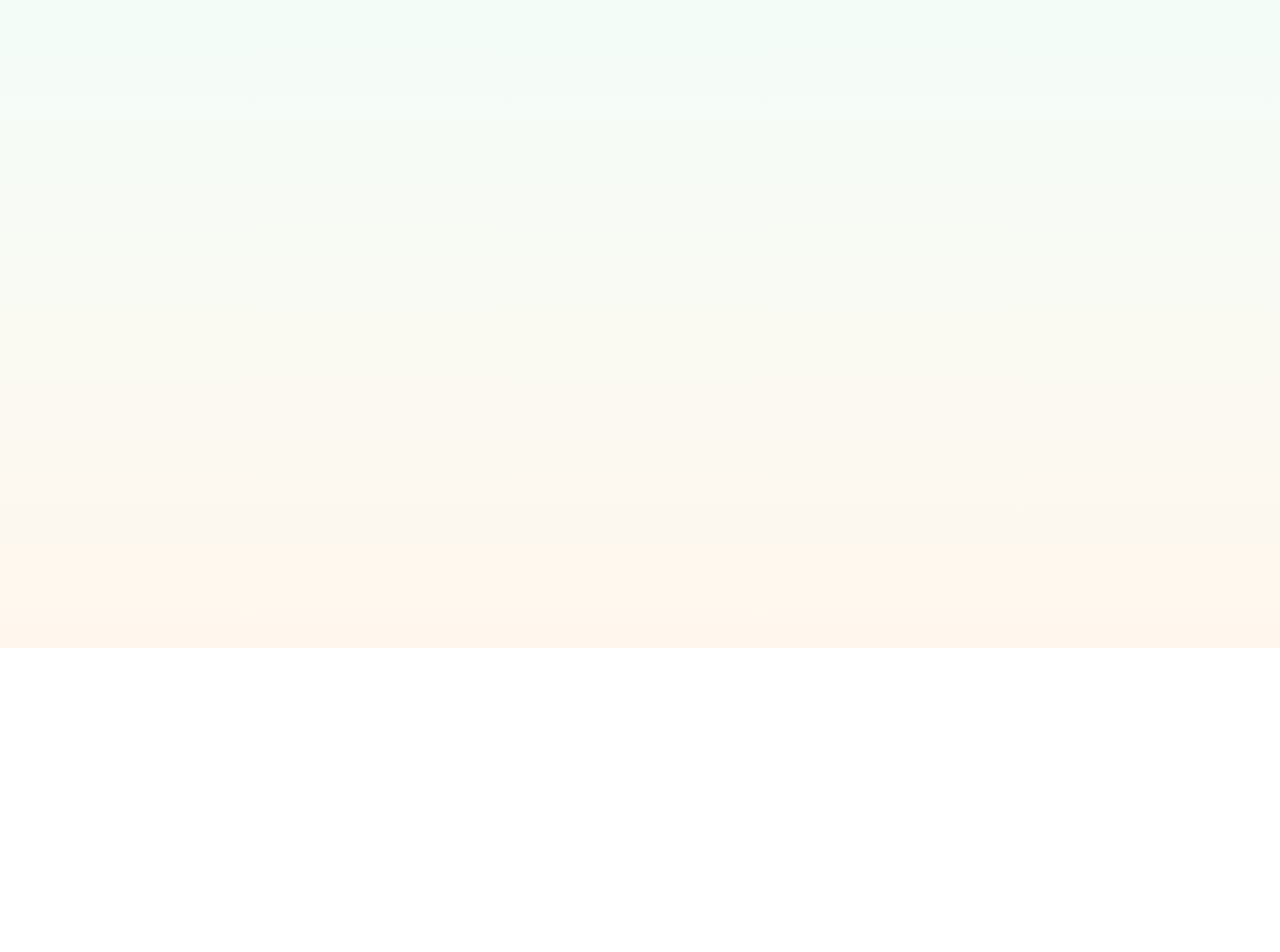
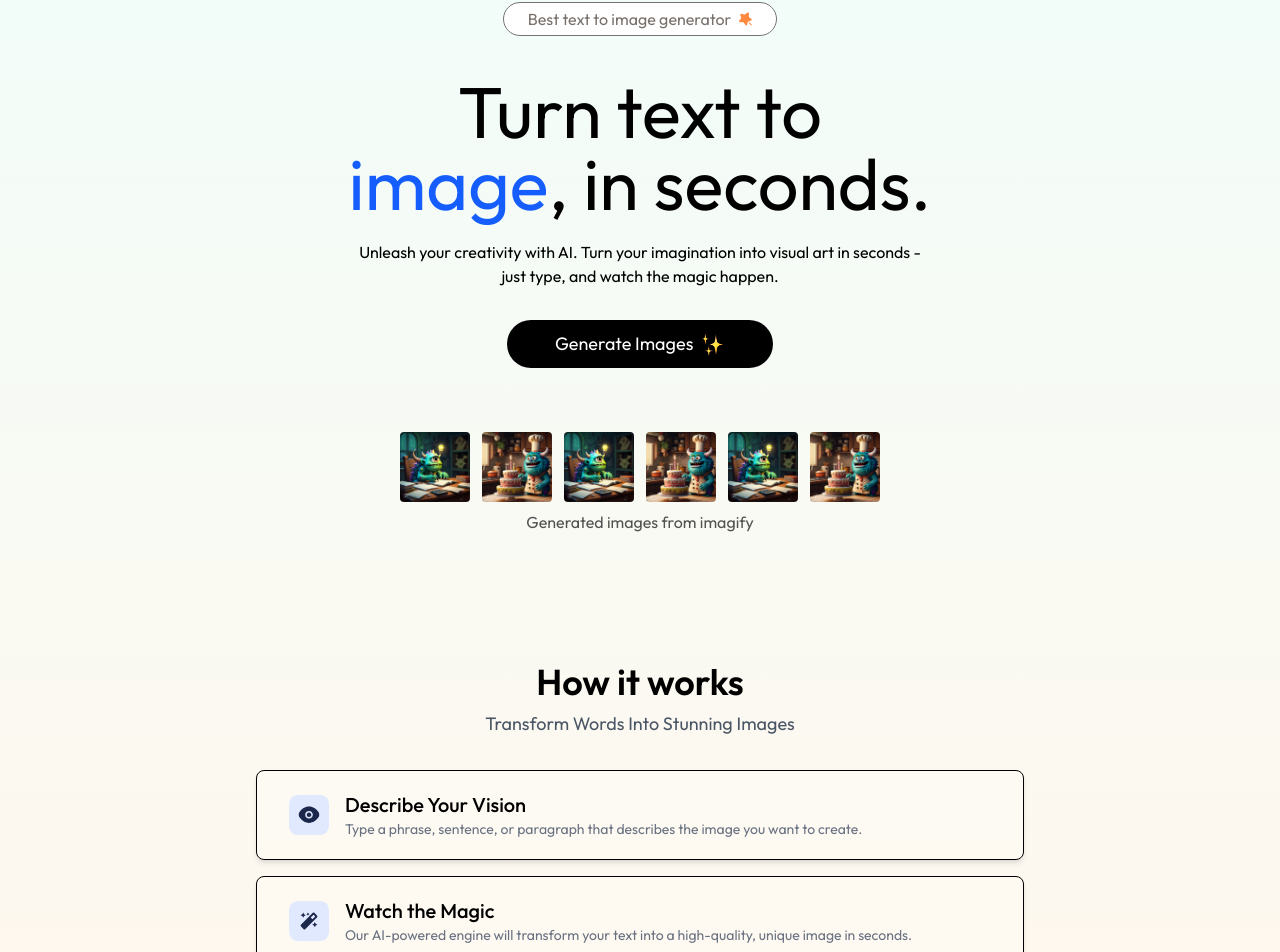
Before and after one commit to RabDino-Phulpoto/Imagify, a React (Vite) app: page / in a window 1280 px wide. Shown: the part 152-1104 px from the top of the page. Before the commit the page ends 800 px from the top, so only its background shows below. Built offline with nearby package versions, Linux system fonts and the light colour scheme.

Commit message:
this is simple Components i have coded and recently create describtion file

```diff
--- /dev/null
+++ b/src/components/Header.jsx
@@ -0,0 +1,45 @@
+import { assets } from '../assets/assets'
+
+const Header = () => {
+  return (
+    <div className='flex flex-col justify-center items-center text-center my-20'>
+
+        <div className='text-stone-500 inline-flex text-center  gap-2 bg-white px-6 py-1 rounded-full border border-neutral-500'>
+
+            <p>
+                Best text to image generator
+            </p>
+            <img src={assets.star_icon} alt=""/>
+        </div>
+        <h1 className='text-4xl max-w-[300px] sm:text-7xl sm:max-w-[590px] mx-auto mt-10 text-center'>
+            Turn text to <span className='text-blue-600'>image</span>, in seconds.
+        </h1>
+        <p className='text-center max-w-xl mx-auto mt-5'>
+            Unleash your creativity with AI. Turn your imagination into visual art in seconds - just type, and watch the magic happen.
+        </p>
+        <button className='sm:text-lg text-white bg-black w-auto mt-8 px-12 py-2.5 flex items-center gap-2 rounded-full'>
+            Generate Images
+            <img className='h-6' src={assets.star_group} alt=""/>
+        </button>
+
+        <div className='flex flex-wrap justify-center mt-16 gap-3'>
+            {
+                Array(6).fill('').map((item,index)=>(
+                    <img className='rounded hover:scale-105 transition-all duration-300 cursor-pointer max-sm:w-10 '
+                    src={index % 2==0 ? assets.sample_img_2 : assets.sample_img_1}
+                    alt="" key={index} width={70}/>
+                ))
+            }
+
+        </div>
+
+        <div>
+            <p className='mt-2 text-neutral-600'> Generated images from imagify
+
+            </p>
+        </div>
+        </div>
+  )
+}
+
+export default Header
--- /dev/null
+++ b/src/components/Steps.jsx
@@ -0,0 +1,32 @@
+import { stepsData } from '../assets/assets'
+
+const Steps = () => {
+  return (
+    <div className='flex flex-col items-center justify-center my-32'>
+        <h1 className='text-3xl sm:text-4xl font-semibold mb-2'>
+            How it works
+        </h1>
+
+        <p className='text-lg text-gray-600 mb-8'>
+            Transform Words Into Stunning Images
+        </p>
+        <div className='space-y-4 w-full max-w-3xl text-sm'>
+            {stepsData.map((item,index)=>(
+                <div key={index}
+                className='flex items-center gap-4 p-5 px-8 bg-white/20 shadow-md border cursor-pointer hover:scale-[1.02] transition-all duration-300 rounded-lg'>
+                    <img width={40} src={item.icon} alt=""/>
+                    <div>
+                        <h2 className='text-xl font-medium'>{item.title}</h2>
+                        <p className='text-gray-500'>{item.description}</p>
+                        </div>
+                        </div>
+
+            ))
+
+            }
+        </div>
+    </div>
+  )
+}
+
+export default Steps
--- a/src/pages/Home.jsx
+++ b/src/pages/Home.jsx
@@ -1,7 +1,12 @@
+import Header from "../components/Header"
+import Steps from "../components/Steps"
 
 const Home = () => {
   return (
-    <div>Home</div>
+    <div>
+      <Header/>
+      <Steps/>
+    </div>
   )
 }
 
```
Also changed, not shown: src/components/Description.jsx (added).
